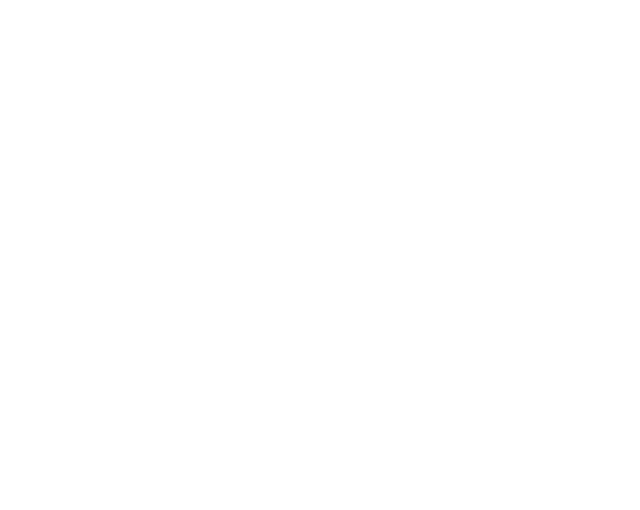
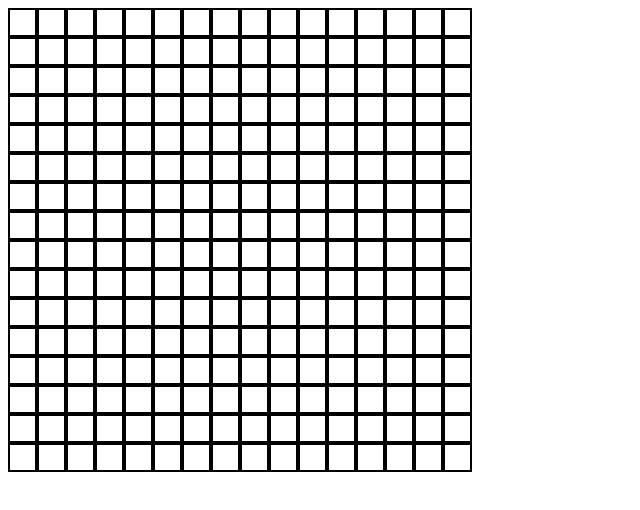
Before and after one commit to rileymci/Etch-a-Sketch, a plain HTML site: page index.html in a window 1280 px wide. Shown: the whole page, without its empty margins (0-640 px from the left). Drawn offline with Linux system fonts and the light colour scheme.

Commit message:
grid created with javascript

```diff
--- a/index.html
+++ b/index.html
@@ -5,9 +5,10 @@
     <meta http-equiv="X-UA-Compatible" content="IE=edge">
     <meta name="viewport" content="width=device-width, initial-scale=1.0">
     <title>Project: Etch-a-Sketch</title>
-    <script src="script.js"></script>
+    <link rel="stylesheet" href="styles.css">
 </head>
 <body>
-
+    <div class="main"></div>
 </body>
+<script src="script.js"></script>
 </html>
--- a/script.js
+++ b/script.js
@@ -0,0 +1,27 @@
+var id = 0;
+function createBox(element) {
+    var div = document.createElement("div");
+    div.id = 'div' + id++;
+    div.style.width = "25px";
+    div.style.height = "25px";
+    div.style.borderStyle = "solid";
+    div.style.borderWidth = "2px";
+    div.style.flex = "1";
+    element.append(div);
+}
+
+function createRow(main){
+    var div = document.createElement("div");
+    div.id = 'row' + row++;
+    main.append(div);
+    return div;
+}
+
+const maindiv = document.querySelector(".main");
+
+for (i = 0; i < 16; i++){ //each row
+    var row = createRow(maindiv);
+    for (b = 0; b < 16; b++){ //each column
+        createBox(row);
+    }
+}
--- a/styles.css
+++ b/styles.css
@@ -0,0 +1,4 @@
+.main {
+    display: flex;
+
+}
```
